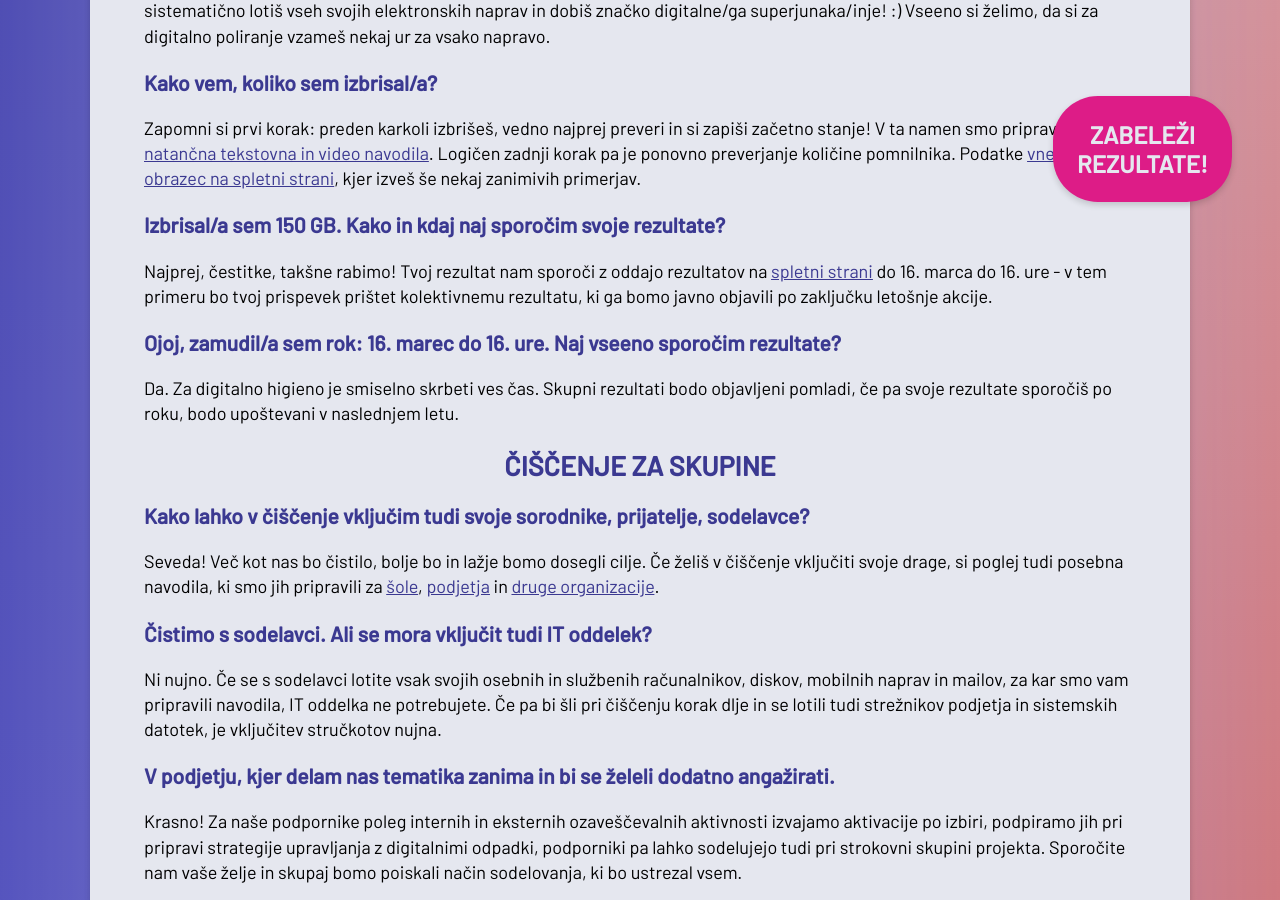
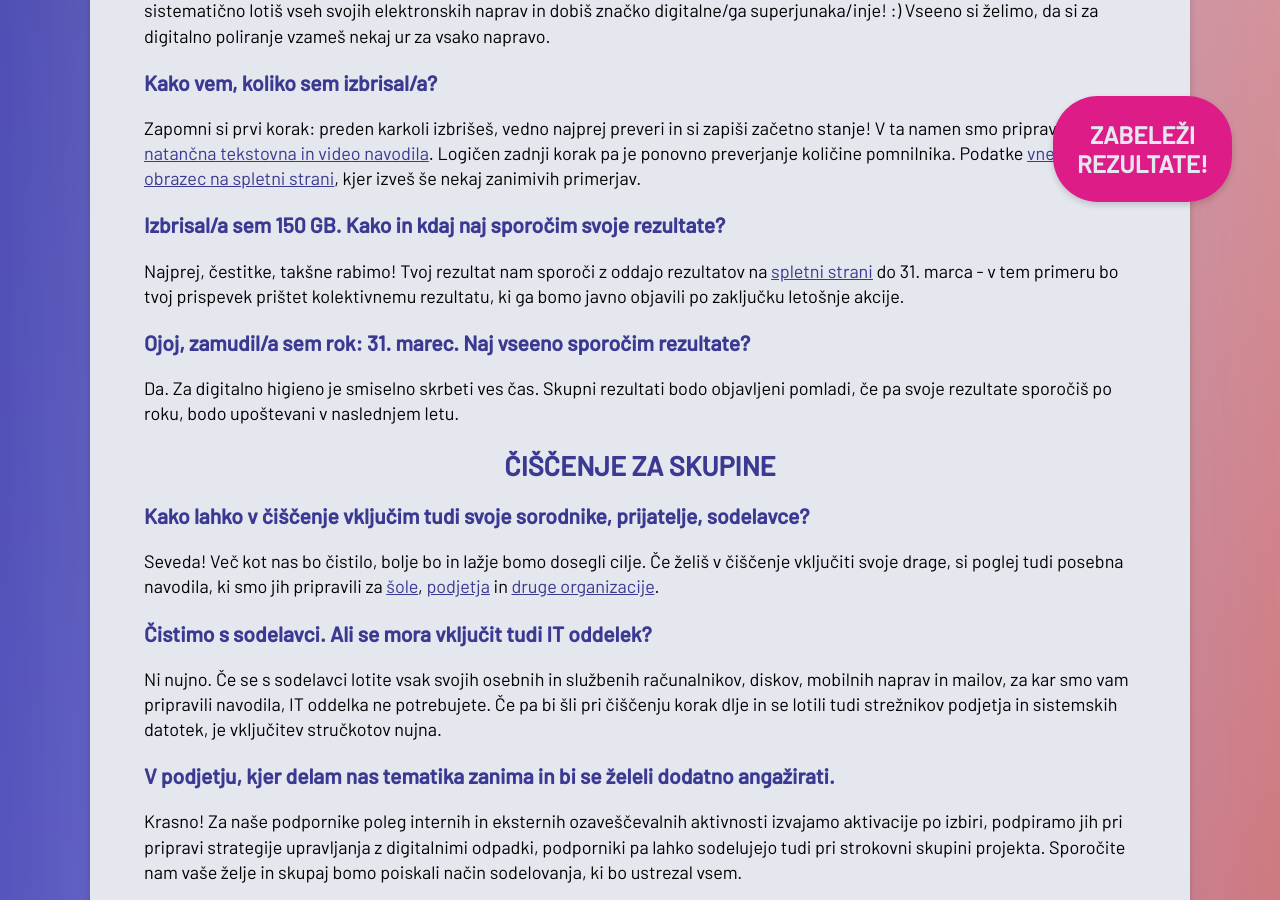
Before and after one commit to ewba/dcd-si, a Jekyll site: the page built from faq.md, in a window 1280 px wide and 900 px high, scrolled down 2950 px. Built offline with Jekyll 4.4.1, drawn with Linux system fonts in a browser that asks for light colours.

Commit message:
Update faq.md

```diff
--- a/faq.md
+++ b/faq.md
@@ -68,9 +68,9 @@ Seveda! Pripravili smo brezplačna podrobna video in tekstovna [navodila](navodi
 Zapomni si prvi korak: preden karkoli izbrišeš, vedno najprej preveri in si zapiši začetno stanje! V ta namen smo pripravili [natančna tekstovna in video navodila](navodila-za-ciscenje.html). Logičen zadnji korak pa je ponovno preverjanje količine pomnilnika. Podatke [vnesi v obrazec na spletni strani]({{ site.submitURL }}), kjer izveš še nekaj zanimivih primerjav.
 
 ### Izbrisal/a sem 150 GB. Kako in kdaj naj sporočim svoje rezultate?
-Najprej, čestitke, takšne rabimo! Tvoj rezultat nam sporoči z oddajo rezultatov na [spletni strani]({{ site.submitURL }}) do 16. marca do 16. ure - v tem primeru bo tvoj prispevek prištet kolektivnemu rezultatu, ki ga bomo javno objavili po zaključku letošnje akcije.
+Najprej, čestitke, takšne rabimo! Tvoj rezultat nam sporoči z oddajo rezultatov na [spletni strani]({{ site.submitURL }}) do 31. marca - v tem primeru bo tvoj prispevek prištet kolektivnemu rezultatu, ki ga bomo javno objavili po zaključku letošnje akcije.
 
-### Ojoj, zamudil/a sem rok: 16. marec do 16. ure. Naj vseeno sporočim rezultate?
+### Ojoj, zamudil/a sem rok: 31. marec. Naj vseeno sporočim rezultate?
 Da. Za digitalno higieno je smiselno skrbeti ves čas. Skupni rezultati bodo objavljeni pomladi, če pa svoje rezultate sporočiš po roku, bodo upoštevani v naslednjem letu.
 
 
```
